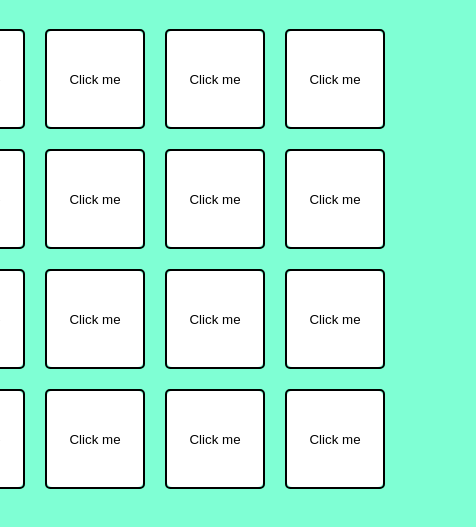
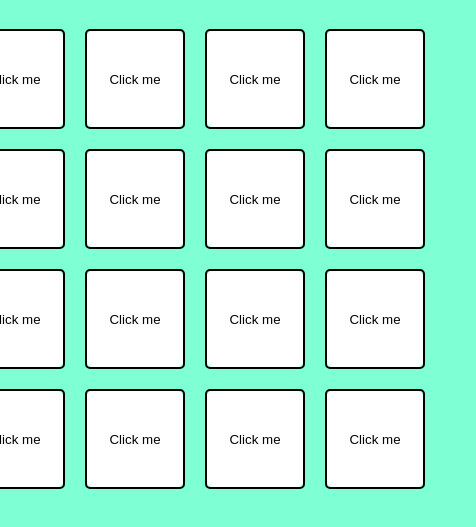
Before and after one commit to Vasliddin94/Practice-xzzx-a, a plain HTML site: page index.html in a window 390 px wide. Shown: the part 69-596 px from the top of the page, 476 px wide, since content can reach past the window. Drawn offline with nearby package versions, Linux system fonts and the light colour scheme.

Commit message:
Update style.css

```diff
--- a/css/style.css
+++ b/css/style.css
@@ -98,8 +98,9 @@ body{
     transform: rotateY(180deg);
 }
 
-@media  screen and (max-width: 580px) {
+@media  screen and (max-width: 560px) {
     .container{
-        width: 561px;
+        width: 480px;
+        text-align: center
     }
 }
```
